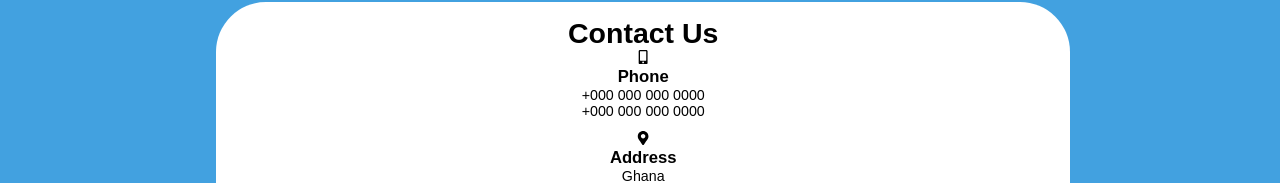
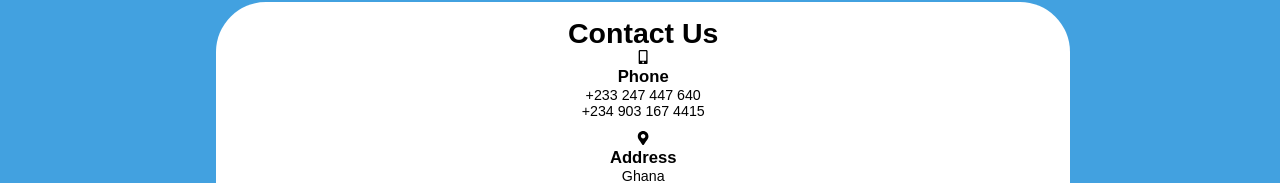
Before and after one commit to Iydeejames/Raised-Initiative-website, a React (Create React App) app: page / in a window 1280 px wide. Shown: the part 3978-4161 px from the top of the page. Built offline with nearby package versions, Linux system fonts and the light colour scheme.

Commit message:
Contact edit

```diff
--- a/src/components/FooterSection.js
+++ b/src/components/FooterSection.js
@@ -28,8 +28,8 @@ const Footer = () => {
             <div className="phone">
               <FaMobileAlt />
               <h3>Phone</h3>
-              <p>+000 000 000 0000</p>
-              <p>+000 000 000 0000</p>
+              <p>+233 247 447 640</p>
+              <p>+234 903 167 4415</p>
             </div>
             <div className="address">
             < FaMapMarkerAlt />
```
